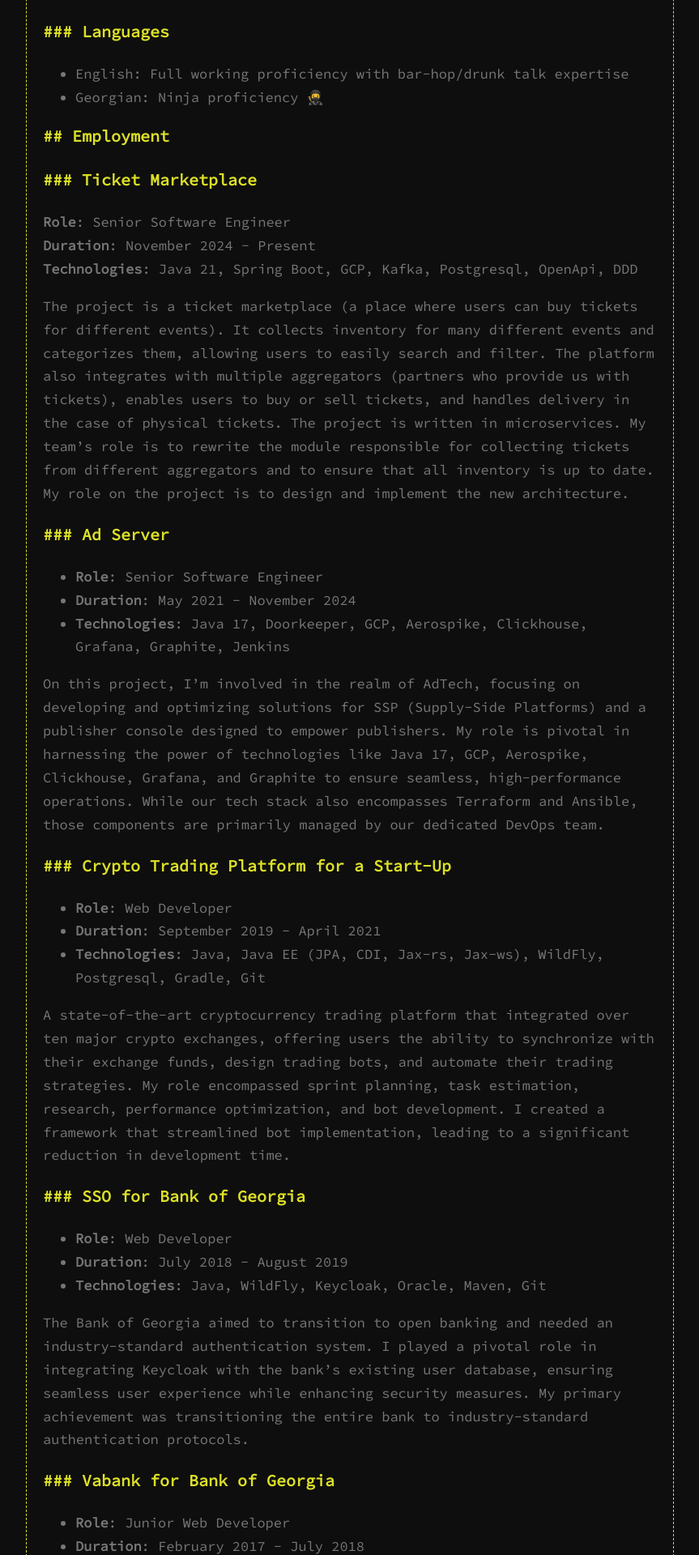
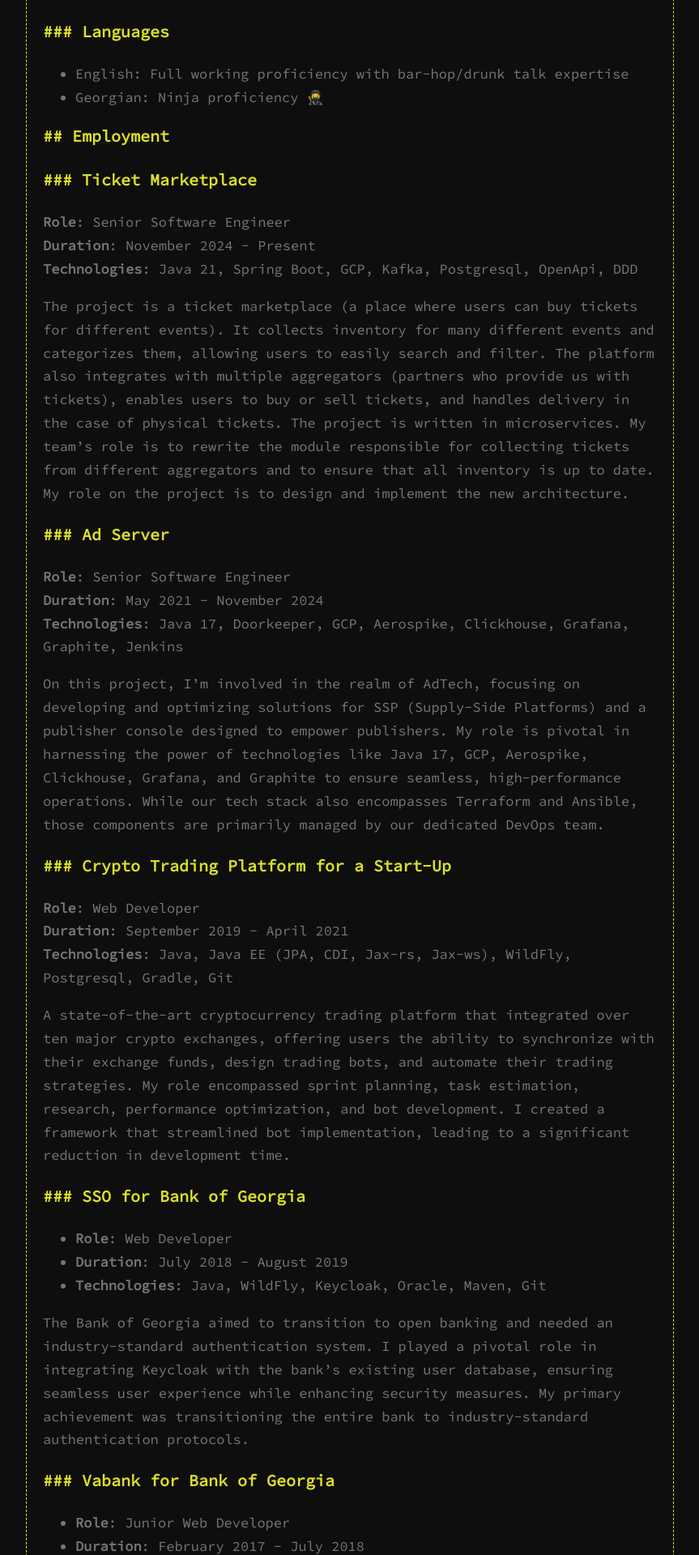
Before and after one commit to gkink/gkink.github.io, a Jekyll site: the page built from about.md, in a window 1280 px wide. Shown: the part 2807-4727 px from the top of the page at 81% size, without its empty margins (208-1071 px from the left). Built offline with Jekyll 4.4.1, drawn with Linux system fonts in a browser that asks for light colours.

```diff
--- a/about.md
+++ b/about.md
@@ -82,16 +82,16 @@ Here is a non-complete list of technologies I've worked with:
 The project is a ticket marketplace (a place where users can buy tickets for different events). It collects inventory for many different events and categorizes them, allowing users to easily search and filter. The platform also integrates with multiple aggregators (partners who provide us with tickets), enables users to buy or sell tickets, and handles delivery in the case of physical tickets. The project is written in microservices. My team’s role is to rewrite the module responsible for collecting tickets from different aggregators and to ensure that all inventory is up to date. My role on the project is to design and implement the new architecture.
 
 ### Ad Server
-- **Role**: Senior Software Engineer
-- **Duration**: May 2021 - November 2024
-- **Technologies**: Java 17, Doorkeeper, GCP, Aerospike, Clickhouse, Grafana, Graphite, Jenkins
+**Role**: Senior Software Engineer
+**Duration**: May 2021 - November 2024
+**Technologies**: Java 17, Doorkeeper, GCP, Aerospike, Clickhouse, Grafana, Graphite, Jenkins
 
 On this project, I'm involved in the realm of AdTech, focusing on developing and optimizing solutions for SSP (Supply-Side Platforms) and a publisher console designed to empower publishers. My role is pivotal in harnessing the power of technologies like Java 17, GCP, Aerospike, Clickhouse, Grafana, and Graphite to ensure seamless, high-performance operations. While our tech stack also encompasses Terraform and Ansible, those components are primarily managed by our dedicated DevOps team.
 
 ### Crypto Trading Platform for a Start-Up
-- **Role**: Web Developer
-- **Duration**: September 2019 - April 2021
-- **Technologies**: Java, Java EE (JPA, CDI, Jax-rs, Jax-ws), WildFly, Postgresql, Gradle, Git
+**Role**: Web Developer
+**Duration**: September 2019 - April 2021
+**Technologies**: Java, Java EE (JPA, CDI, Jax-rs, Jax-ws), WildFly, Postgresql, Gradle, Git
 
 A state-of-the-art cryptocurrency trading platform that integrated over ten major crypto exchanges, offering users the ability to synchronize with their exchange funds, design trading bots, and automate their trading strategies. My role encompassed sprint planning, task estimation, research, performance optimization, and bot development. I created a framework that streamlined bot implementation, leading to a significant reduction in development time.
 
```
